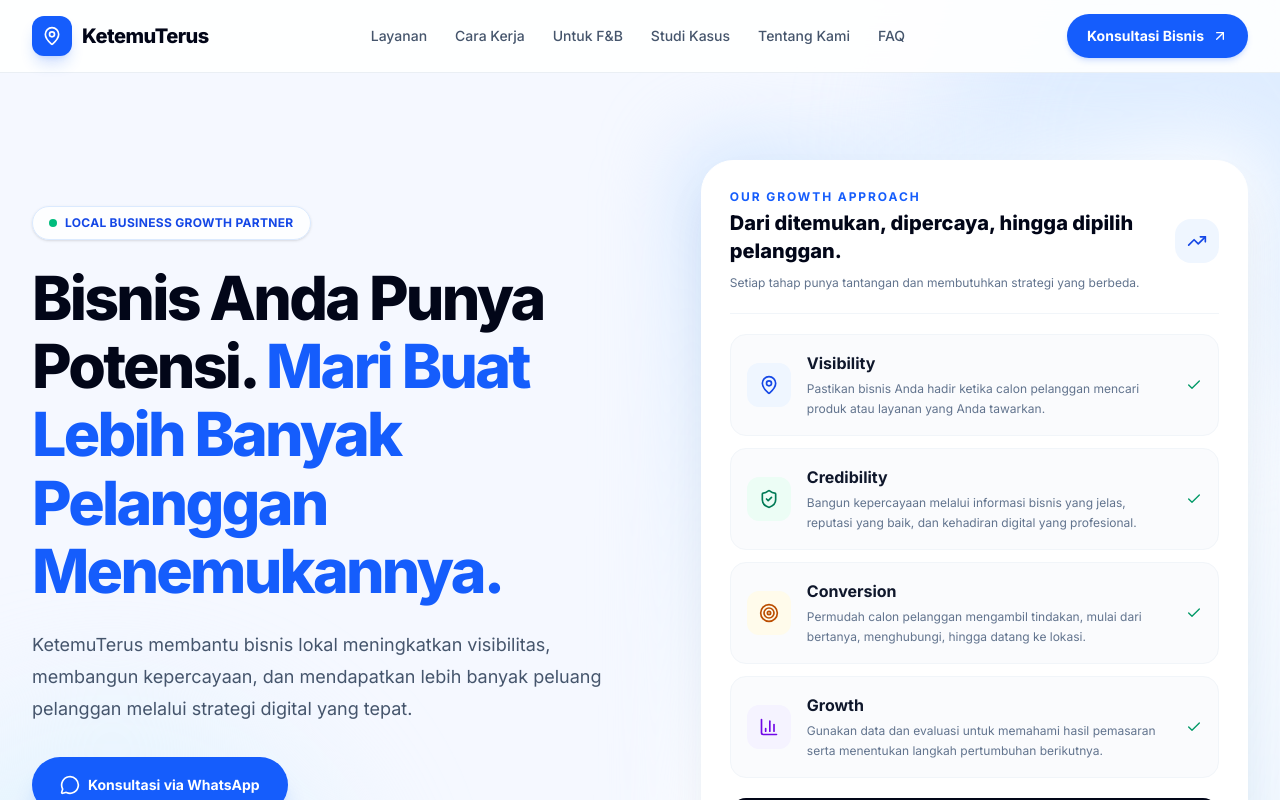
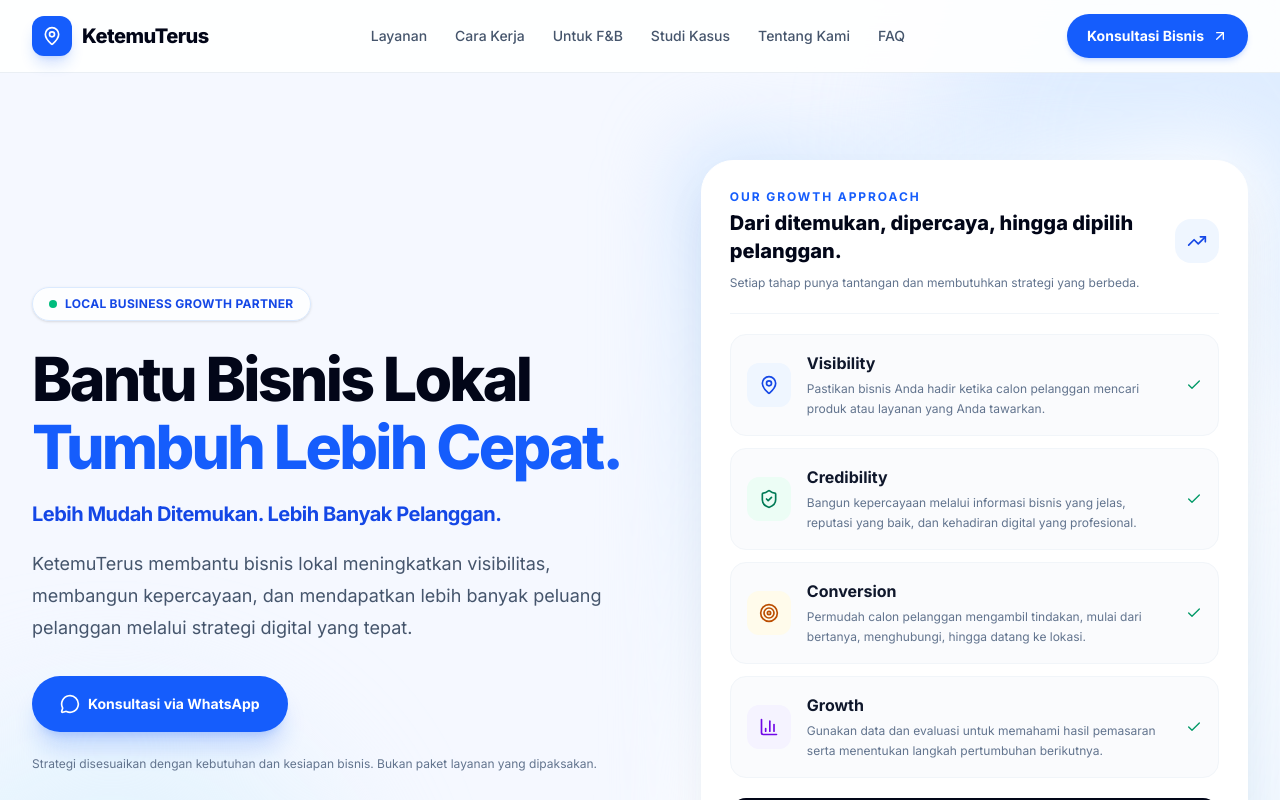
Before and after one commit to hakimarie/ketemuterusstitch, a React (Vite) app: page / in a window 1280 px wide. Shown: the top 800 px of the page. Built offline with nearby package versions, Linux system fonts and the light colour scheme.

Commit message:
Improve homepage hero headline and supporting tagline

```diff
--- a/src/App.tsx
+++ b/src/App.tsx
@@ -142,9 +142,12 @@ export default function App() {
                 <span className="h-2 w-2 rounded-full bg-emerald-500" /> LOCAL BUSINESS GROWTH PARTNER
               </div>
               <h1 className="max-w-3xl text-[2.15rem] font-extrabold leading-[1.12] tracking-[-0.045em] text-slate-950 sm:text-5xl lg:text-[3.8rem]">
-                Bisnis Anda Punya Potensi. <span className="text-blue-600">Mari Buat Lebih Banyak Pelanggan Menemukannya.</span>
+                Bantu Bisnis Lokal <span className="text-blue-600">Tumbuh Lebih Cepat.</span>
               </h1>
-              <p className="mt-5 max-w-2xl text-[0.98rem] leading-7 text-slate-600 sm:mt-6 sm:text-lg sm:leading-8">
+              <p className="mt-4 text-lg font-bold leading-snug tracking-tight text-blue-700 sm:mt-5 sm:text-xl">
+                Lebih Mudah Ditemukan. Lebih Banyak Pelanggan.
+              </p>
+              <p className="mt-4 max-w-2xl text-[0.98rem] leading-7 text-slate-600 sm:mt-5 sm:text-lg sm:leading-8">
                 KetemuTerus membantu bisnis lokal meningkatkan visibilitas, membangun kepercayaan, dan mendapatkan lebih banyak peluang pelanggan melalui strategi digital yang tepat.
               </p>
               <div className="mt-7 flex flex-col gap-3 sm:mt-8 sm:flex-row">
```
